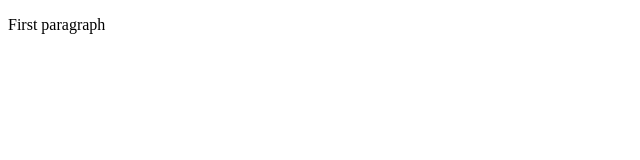
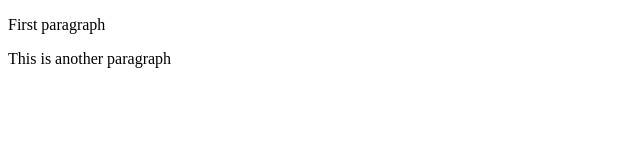
Before and after one commit to NairobiTester/learning-git, a plain HTML site: page index.html in a window 1280 px wide. Shown: the whole page, without its empty margins (0-640 px from the left). Drawn offline with Linux system fonts and the light colour scheme.

Commit message:
rebased changes

```diff
--- a/index.html
+++ b/index.html
@@ -8,5 +8,6 @@
 </head>
 <body>
     <p> First paragraph </p>
+    <p>This is another paragraph</p>
 </body>
 </html>
--- a/index.js
+++ /dev/null
@@ -1,2 +0,0 @@
-console.log("Hi OkenoChile");
-console.log(Not Happy);
--- a/utils.js
+++ /dev/null
@@ -1 +0,0 @@
-// TODO: Implement Utils
```
Also changed, not shown: test/test.js (deleted).
